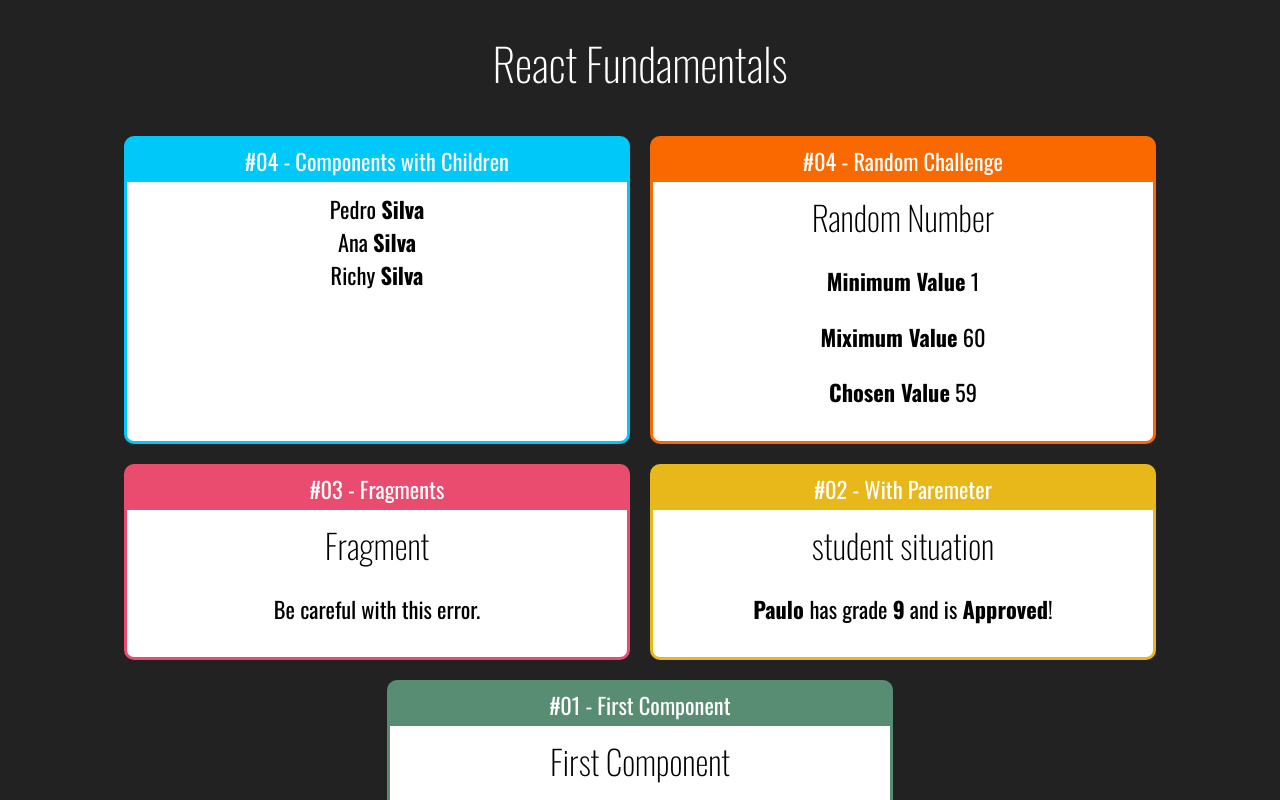
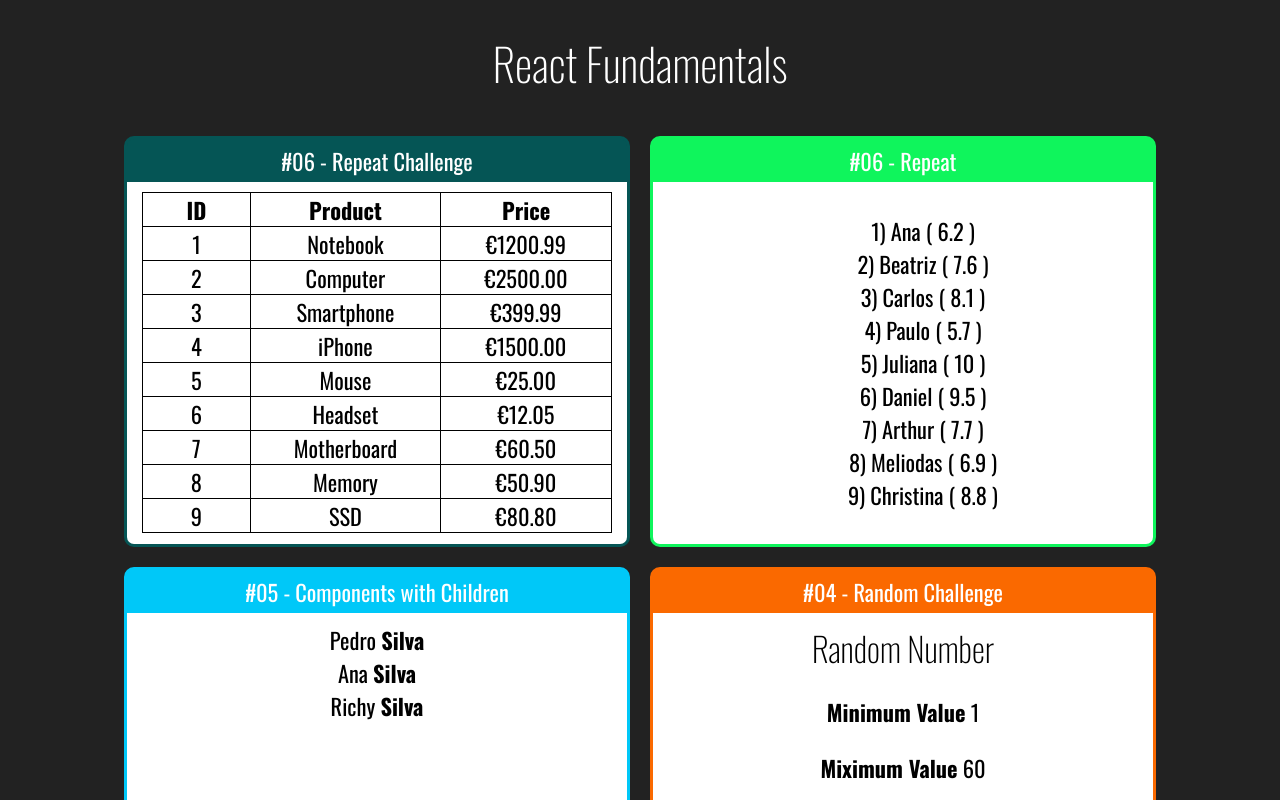
Before and after one commit to paulojosejr/react-redux, a React (Create React App) app in the folder fundamentals-react/: page / in a window 1280 px wide. Shown: the top 800 px of the page. Built offline with nearby package versions, Linux system fonts and the light colour scheme.

Commit message:
react components

```diff
--- a/fundamentals-react/src/App.jsx
+++ b/fundamentals-react/src/App.jsx
@@ -1,6 +1,8 @@
 import './App.css'
 import React from 'react'
 
+import ProductsTable from './components/repeat/ProductsTable'
+import StudentsList from './components/repeat/StudentsList'
 import Family from './components/basics/Family'
 import FamilyMember from './components/basics/FamilyMember'
 import Card from './components/layout/Card'
@@ -14,7 +16,13 @@ export default function App(props) {
         <div className="App">
             <h1>React Fundamentals</h1>
             <div className="Cards">
-                <Card title="#04 - Components with Children" color="#00C8F8">
+                <Card title="#06 - Repeat Challenge" color="#055555">
+                    <ProductsTable></ProductsTable>
+                </Card>
+                <Card title="#06 - Repeat" color="#0FF55C">
+                    <StudentsList></StudentsList>
+                </Card>
+                <Card title="#05 - Components with Children" color="#00C8F8">
                     <Family surname="Silva">
                         <FamilyMember name="Pedro" />
                         <FamilyMember name="Ana" />
--- /dev/null
+++ b/fundamentals-react/src/components/repeat/ProductsTable.css
@@ -0,0 +1,12 @@
+table, th, td {
+    border: 1px solid black;
+    border-collapse: collapse;
+  }
+
+  th, td {
+      padding: 0rem 2.7rem;
+  }
+  .tableproducts{
+      display: flex;
+      justify-content: center;
+  }
--- /dev/null
+++ b/fundamentals-react/src/components/repeat/ProductsTable.jsx
@@ -0,0 +1,40 @@
+import React from 'react'
+import products from '../../data/products.js'
+import './ProductsTable.css'
+
+// eslint-disable-next-line import/no-anonymous-default-export
+export default props => {
+
+    const tableProducts = products.map(product => {
+        return (
+            <tr key={product.id}>
+                <td>
+                    {product.id}
+                </td>
+                <td>
+                    {product.name}
+                </td>
+                <td>
+                    €{product.price.toFixed(2)}
+                </td>
+            </tr>
+        )
+    })
+
+    return (
+        <div className="tableproducts">
+        <table>
+            <thead>
+                <tr>
+                    <th>ID</th>
+                    <th>Product</th>
+                    <th>Price</th>
+                </tr>
+            </thead>
+            <tbody>
+                {tableProducts}
+            </tbody>
+        </table>
+        </div>
+    )
+}
--- /dev/null
+++ b/fundamentals-react/src/components/repeat/StudentsList.jsx
@@ -0,0 +1,20 @@
+import React from 'react'
+import students from '../../data/students'
+
+// eslint-disable-next-line import/no-anonymous-default-export
+export default props => {
+
+    const liStudents = students.map(student => {
+        return <li key={student.id}>
+            {student.id}) {student.name} ( {student.grade} )
+            </li>
+    })
+
+    return (
+        <div>
+            <ul style={{ listStyle: 'none' }}>
+                {liStudents}
+            </ul>
+        </div>
+    )
+}
--- /dev/null
+++ b/fundamentals-react/src/data/products.js
@@ -0,0 +1,12 @@
+// eslint-disable-next-line import/no-anonymous-default-export
+export default [
+    { id: 1, name: 'Notebook', price: 1200.99},
+    { id: 2, name: 'Computer', price: 2500.00},
+    { id: 3, name: 'Smartphone', price: 399.99},
+    { id: 4, name: 'iPhone', price: 1500.00},
+    { id: 5, name: 'Mouse', price: 25.00},
+    { id: 6, name: 'Headset', price: 12.05},
+    { id: 7, name: 'Motherboard', price: 60.50},
+    { id: 8, name: 'Memory', price: 50.90},
+    { id: 9, name: 'SSD', price: 80.80},
+]
--- /dev/null
+++ b/fundamentals-react/src/data/students.js
@@ -0,0 +1,12 @@
+// eslint-disable-next-line import/no-anonymous-default-export
+export default [
+    { id: 1, name: 'Ana', grade: 6.2},
+    { id: 2, name: 'Beatriz', grade: 7.6},
+    { id: 3, name: 'Carlos', grade: 8.1},
+    { id: 4, name: 'Paulo', grade: 5.7},
+    { id: 5, name: 'Juliana', grade: 10.0},
+    { id: 6, name: 'Daniel', grade: 9.5},
+    { id: 7, name: 'Arthur', grade: 7.7},
+    { id: 8, name: 'Meliodas', grade: 6.9},
+    { id: 9, name: 'Christina', grade: 8.8},
+]
```
Also changed, not shown: 1 other file (tests, documents, lock files or other folders).
